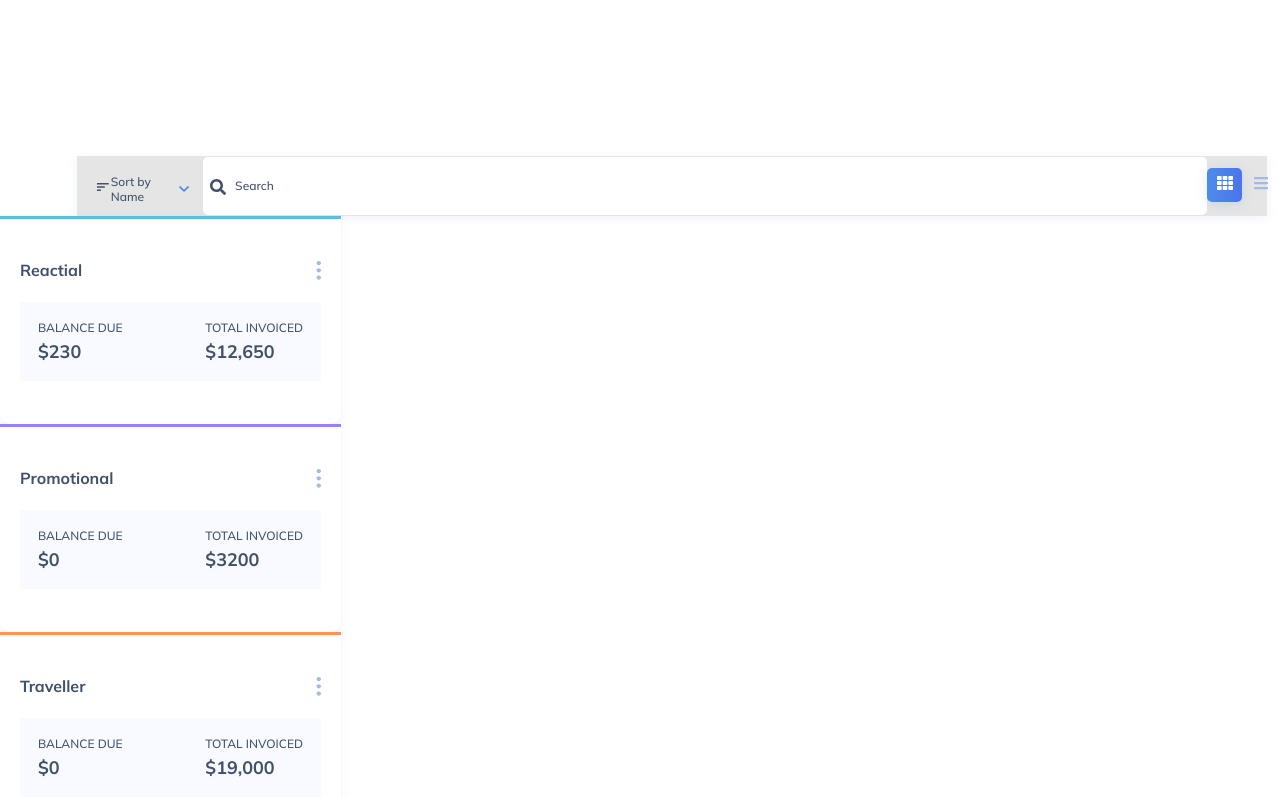
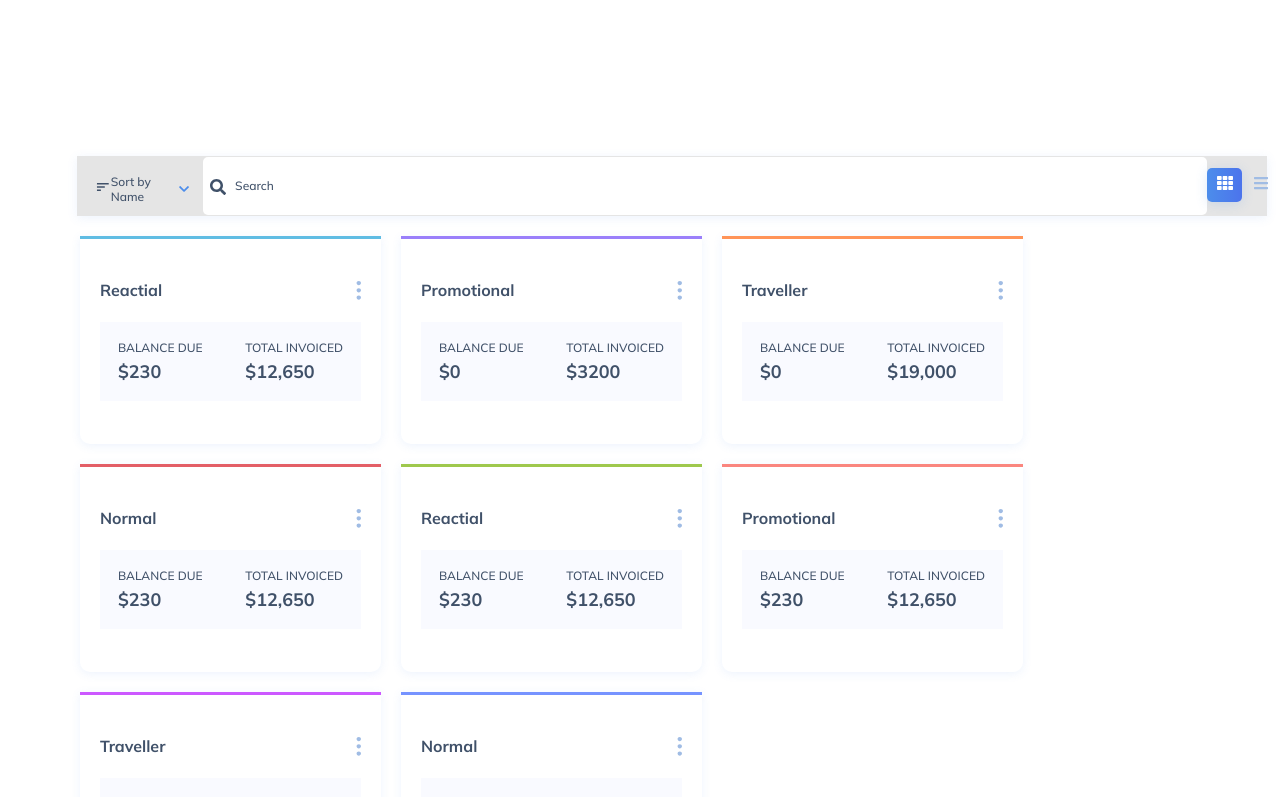
Before and after one commit to E2116-Resul/northern_star, a React (Create React App) app in the folder expenses_tracker_page/: page / in a window 1280 px wide. Shown: the top 797 px of the page. Built offline with nearby package versions, Linux system fonts and the light colour scheme.

Commit message:
Add CardList Comp.

```diff
--- a/expenses_tracker_page/package.json
+++ b/expenses_tracker_page/package.json
@@ -8,6 +8,7 @@
     "@testing-library/user-event": "^12.1.10",
     "react": "^17.0.1",
     "react-dom": "^17.0.1",
+    "react-icons": "^4.1.0",
     "react-scripts": "4.0.1",
     "web-vitals": "^0.2.4"
   },
--- a/expenses_tracker_page/src/App.css
+++ b/expenses_tracker_page/src/App.css
@@ -39,7 +39,7 @@
   }
 }
 
-/* .card-list {
+.card-list {
   display: flex;
   flex-wrap: wrap;
   max-width: 1506px;
@@ -47,4 +47,4 @@
   align-items: center;
   gap: 20px;
   margin: 20px;
-} */
+}
--- a/expenses_tracker_page/src/App.js
+++ b/expenses_tracker_page/src/App.js
@@ -1,18 +1,13 @@
 import { SearchBar } from "./components/searchbar/SearchBar";
 
-import Item from "./components/item/Item";
-import data from "./data/index";
 import "./App.css";
+import CardList from "./components/item/CardList";
 
 function App() {
   return (
     <>
       <SearchBar />
-      <div className="card-list">
-        {data?.map((item) => (
-          <Item key={item.id} item={item} />
-        ))}
-      </div>
+      <CardList />
     </>
   );
 }
--- /dev/null
+++ b/expenses_tracker_page/src/components/item/CardItem.js
@@ -0,0 +1,26 @@
+import MoreIcon from "./MoreIcon";
+import "./item.scss";
+
+const CardItem = ({ item }) => {
+  return (
+    <div className="api-item" style={{ borderTopColor: item.color }}>
+      <div className="item-header">
+        <h4>{item.title}</h4>
+        <MoreIcon />
+      </div>
+
+      <div className="item-info">
+        <div className="blance">
+          <span className="text">Balance Due</span>
+          <span className="number">{item.info.blance}</span>
+        </div>
+        <div className="blance">
+          <span className="text">total invoiced</span>
+          <span className="number">{item.info.total}</span>
+        </div>
+      </div>
+    </div>
+  );
+};
+
+export default CardItem;
--- /dev/null
+++ b/expenses_tracker_page/src/components/item/CardList.js
@@ -0,0 +1,16 @@
+import React from "react";
+import "./item.scss";
+import CardItem from "./CardItem";
+import data from "../../data/index";
+
+const CardList = () => {
+  return (
+    <div className="card-list">
+      {data?.map((item) => (
+        <CardItem key={item.id} item={item} />
+      ))}
+    </div>
+  );
+};
+
+export default CardList;
--- a/expenses_tracker_page/src/components/item/item.scss
+++ b/expenses_tracker_page/src/components/item/item.scss
@@ -11,7 +11,7 @@
   position: relative;
   min-height: 175px;
   overflow: hidden;
-  width: 301px;
+  width: 261px;
   border-top: 3px solid #5fbce3;
 
   // margin: 30px;
@@ -74,6 +74,17 @@
   }
 }
 
+.card-list {
+  display: flex;
+  flex-wrap: wrap;
+  max-width: 1306px;
+  justify-content: flex-start;
+  align-items: center;
+  gap: 20px;
+  margin: 20px;
+  margin-left: 80px;
+}
+
 // background: #7693FF;
 
 // background: #CC58FF;
```
Also changed, not shown: 1 other file (tests, documents, lock files or other folders).
